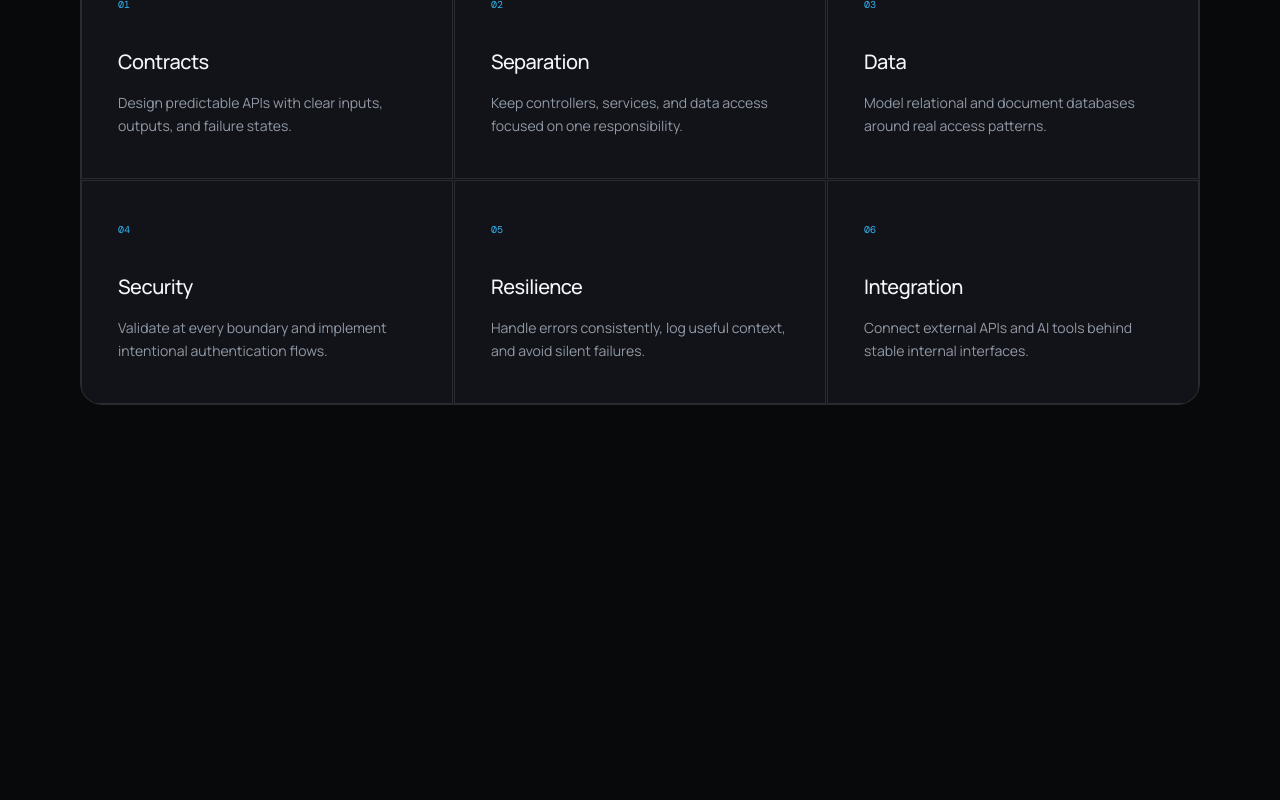
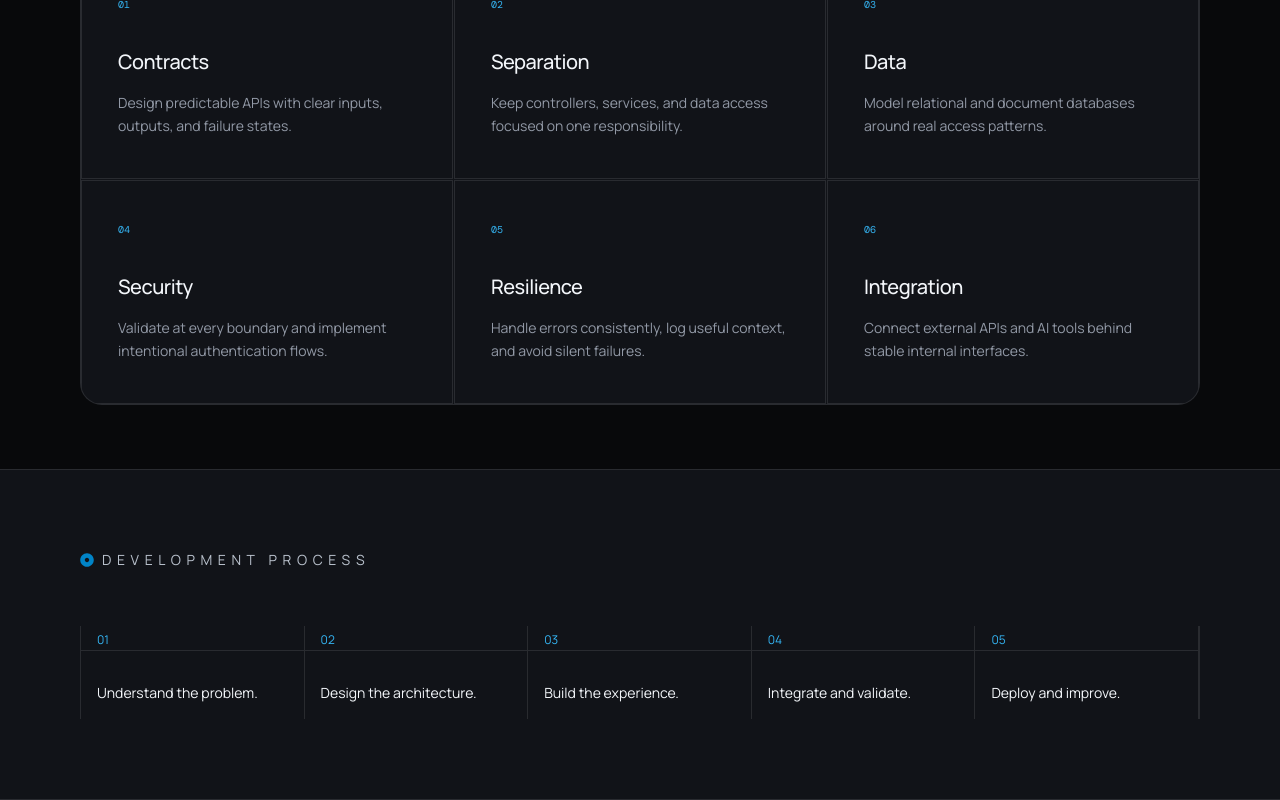
Before and after one commit to kemichris/portfolio, a React (Vite) app in the folder ekemini-portfolio/: page / in a window 1280 px wide. Shown: the part 2513-3313 px from the top of the page. Before the commit the page ends 2918 px from the top, so only its background shows below. Built offline with nearby package versions, Linux system fonts and the light colour scheme.

Commit message:
add DevProcess component to showcase development stages; integrate into Home page

```diff
--- /dev/null
+++ b/ekemini-portfolio/src/components/home/DevProcess.jsx
@@ -0,0 +1,36 @@
+import { SectionHeader } from "../layout/SectionHeader";
+
+const processes = [
+  { num: "01", title: "Understand the problem." },
+  { num: "02", title: "Design the architecture." },
+  { num: "03", title: "Build the experience." },
+  { num: "04", title: "Integrate and validate." },
+  { num: "05", title: "Deploy and improve." },
+];
+
+export function DevProcess() {
+  return (
+    <section className="mt-16 py-20 px-8 md:px-20 border-y border-line bg-surface">
+      <SectionHeader title="Development Process" />
+
+      <div className="border-x border-line grid md:grid-cols-5 mt-6">
+        {processes.map((process, index) => (
+          <div
+            key={process.num}
+            className={`border-line md:border-r md:border-t-0 ${
+              index !== 0 ? "border-t" : ""
+            }`}
+          >
+            <div className="px-4 md:border-b border-line">
+              <span className="text-blue-bright text-xs">{process.num}</span>
+            </div>
+
+            <div className="px-4 pt-8 pb-4">
+              <p className="text-text text-sm">{process.title}</p>
+            </div>
+          </div>
+        ))}
+      </div>
+    </section>
+  );
+}
--- a/ekemini-portfolio/src/pages/public/Home.jsx
+++ b/ekemini-portfolio/src/pages/public/Home.jsx
@@ -4,6 +4,7 @@ import { Marqueue } from "../../components/home/Marqueue";
 import { About } from "../../components/home/About";
 import { Skills } from "../../components/home/Skills";
 import { Approach } from "../../components/home/Approach";
+import { DevProcess } from "../../components/home/DevProcess";
 
 export function Home() {
   return (
@@ -27,6 +28,9 @@ export function Home() {
       <Reveal delay={0.2}>
         <Approach />
       </Reveal>
+      <Reveal delay={0.2}>
+        <DevProcess />
+      </Reveal>
     </>
   );
 }
```
